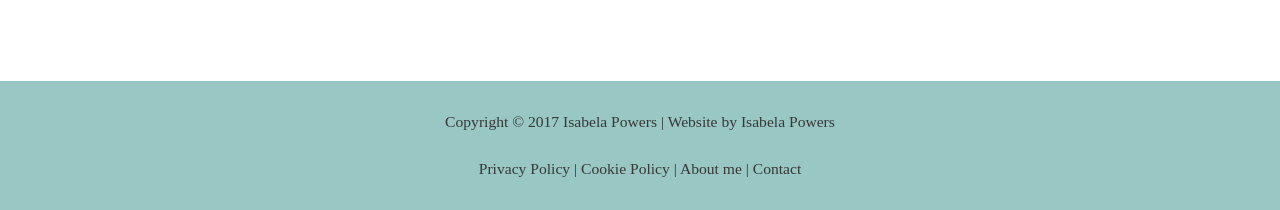
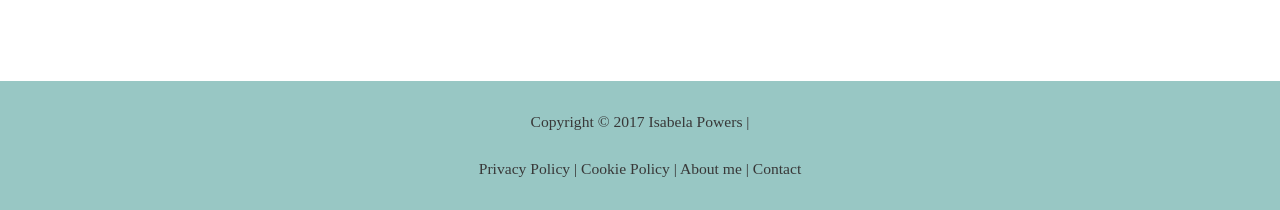
Before and after one commit to CarmenGV/CarmenGV.github.io, a plain HTML site: page AuthorWebsite/index.html in a window 1280 px wide. Shown: the part 4052-4262 px from the top of the page. Drawn offline with nearby package versions, Linux system fonts and the light colour scheme; a web font is replaced by a local one.

Commit message:
Update index.html

```diff
--- a/AuthorWebsite/index.html
+++ b/AuthorWebsite/index.html
@@ -111,7 +111,7 @@
 			</article>
 		</section>
 		<footer>
-			<p>Copyright &#169; 2017 Isabela Powers <span class="line">|</span><span class="break"><br></span> Website by Isabela Powers</p>
+			<p>Copyright &#169; 2017 Isabela Powers <span class="line">|</span><span class="break"><br></span></p>
 			<p><a href="https://www.iubenda.com/privacy-policy/48159292" target="_blank">Privacy Policy</a> | <a href="https://www.iubenda.com/privacy-policy/48159292/cookie-policy" target="_blank">Cookie Policy</a> <span class="line">|</span><span class="break"><br></span> <a href="about.html">About me</a> | <a href="contact.html">Contact</a></span></p>
 		</footer>
 		<script type="text/javascript" src="http://code.jquery.com/jquery-1.11.0.min.js"></script>
```
